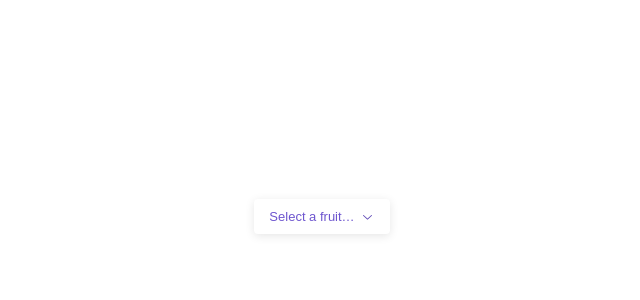
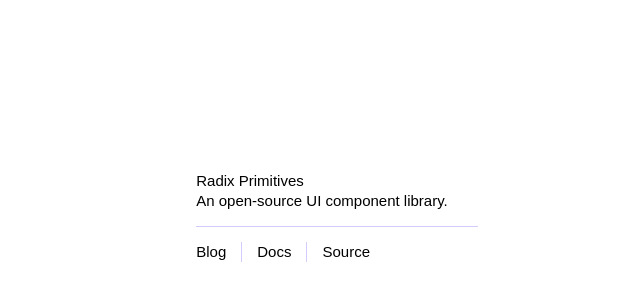
Before and after one commit to yaulhae/ui-lab, a Next.js app: page / in a window 1280 px wide. Shown: the part 184-484 px from the top of the page, without its empty margins (318-958 px from the left). Built offline with nearby package versions, Linux system fonts and the light colour scheme.

Commit message:
구분선 컴포넌트

```diff
--- a/package.json
+++ b/package.json
@@ -28,6 +28,7 @@
     "@radix-ui/react-radio-group": "^1.3.7",
     "@radix-ui/react-scroll-area": "^1.2.9",
     "@radix-ui/react-select": "^2.2.5",
+    "@radix-ui/react-separator": "^1.1.7",
     "@radix-ui/react-tooltip": "^1.2.7",
     "classnames": "^2.5.1",
     "clsx": "^2.1.1",
--- a/src/app/page.tsx
+++ b/src/app/page.tsx
@@ -16,6 +16,7 @@
 import RadioGroupDemo from "@/components/RadioGroupDemo";
 import ScrollAreaDemo from "@/components/ScrollAreaDemo";
 import SelectDemo from "@/components/SelectDemo";
+import SeparatorDemo from "@/components/SeparatorDemo";
 
 export default function Home() {
   return (
@@ -42,7 +43,8 @@
       {/* <ProgressDemo /> */}
       {/* <RadioGroupDemo />// */}
       {/* <ScrollAreaDemo /> */}
-      <SelectDemo />
+      {/* <SelectDemo /> */}
+      <SeparatorDemo />
     </div>
   );
 }
--- /dev/null
+++ b/src/components/SeparatorDemo.tsx
@@ -0,0 +1,31 @@
+import * as React from "react";
+import { Separator } from "@radix-ui/react-separator";
+
+const SeparatorDemo = () => (
+  <div className="mx-[15px] w-full max-w-[500px]">
+    <div className="text-[15px] font-medium leading-5 text-black">
+      Radix Primitives
+    </div>
+    <div className="text-[15px] leading-5 text-black">
+      An open-source UI component library.
+    </div>
+    <Separator className="my-[15px] bg-violet6 data-[orientation=horizontal]:h-px data-[orientation=vertical]:h-full data-[orientation=horizontal]:w-full data-[orientation=vertical]:w-px" />
+    <div className="flex h-5 items-center">
+      <div className="text-[15px] leading-5 text-black">Blog</div>
+      <Separator
+        className="mx-[15px] bg-violet6 data-[orientation=horizontal]:h-px data-[orientation=vertical]:h-full data-[orientation=horizontal]:w-full data-[orientation=vertical]:w-px"
+        decorative
+        orientation="vertical"
+      />
+      <div className="text-[15px] leading-5 text-black">Docs</div>
+      <Separator
+        className="mx-[15px] bg-violet6 data-[orientation=horizontal]:h-px data-[orientation=vertical]:h-full data-[orientation=horizontal]:w-full data-[orientation=vertical]:w-px"
+        decorative
+        orientation="vertical"
+      />
+      <div className="text-[15px] leading-5 text-black">Source</div>
+    </div>
+  </div>
+);
+
+export default SeparatorDemo;
--- a/tailwind.config.js
+++ b/tailwind.config.js
@@ -1,4 +1,4 @@
-const { mauve, violet } = require("@radix-ui/colors");
+const { violet } = require("@radix-ui/colors");
 
 /** @type {import('tailwindcss').Config} */
 module.exports = {
@@ -6,7 +6,6 @@
   theme: {
     extend: {
       colors: {
-        ...mauve,
         ...violet,
       },
     },
```
Also changed, not shown: 1 other file (tests, documents, lock files or other folders).
